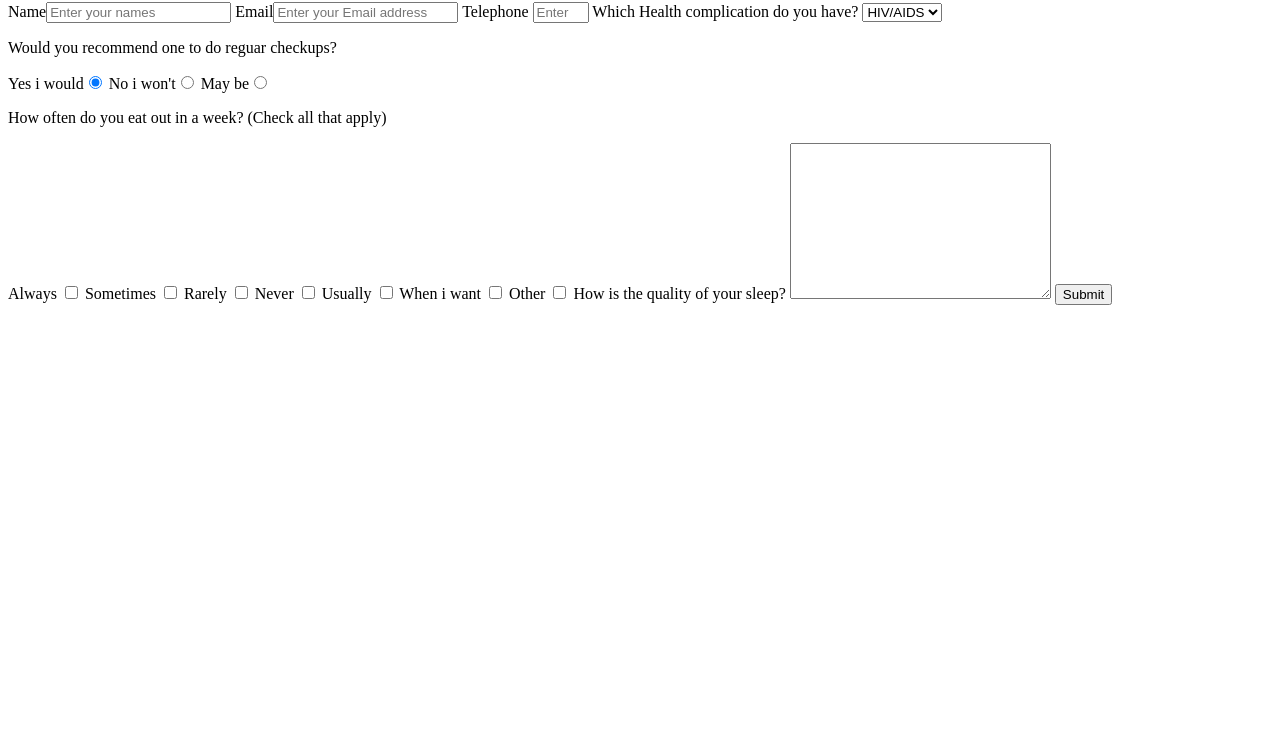
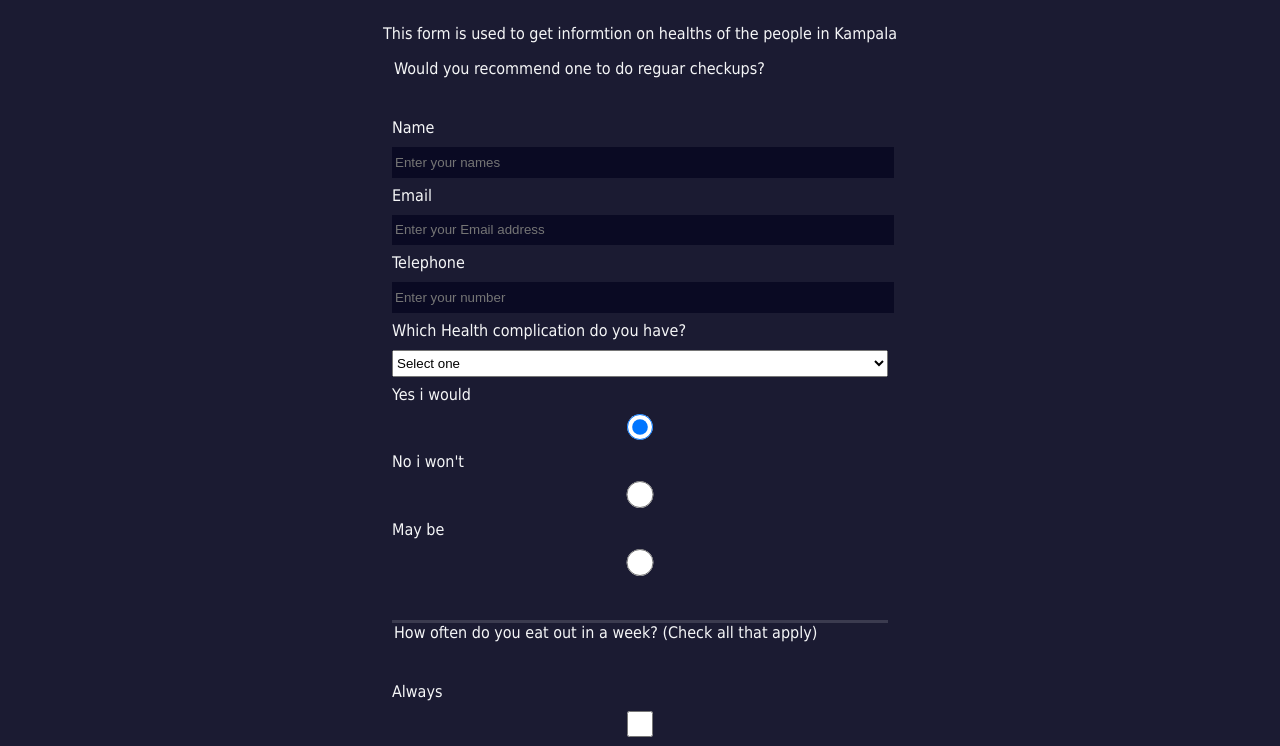
Before and after one commit to kakanyero/freecodecamp, a plain HTML site: page index.html in a window 1280 px wide. Shown: the part 78-824 px from the top of the page. Before the commit the page ends 800 px from the top, so only its background shows below. Drawn offline with Linux system fonts and the light colour scheme.

Commit message:
All the best.. it works

```diff
--- a/index.html
+++ b/index.html
@@ -8,37 +8,44 @@
 </head>
 <body>
     <h1 id="title">Health Survey in Kampala Uganda</h1>
-    <p class="description"></p>
+    <p class="description">This form is used to get informtion on healths of the people in Kampala</p>
     <form action="" id="survey-form">
-        <label id="name-label" for="">Name<input placeholder="Enter your names" type="text" id="name" required/></label>
-        <label id="email-label" for="">Email<input placeholder="Enter your Email address" type="email" id="email" required/></label>
-        <label id="number-label" for="">Telephone <input placeholder="Enter your number" type="number" id="number" max="10" min="5"></label>
-        <label for="">Which Health complication do you have?
-            <select name="" id="dropdown">
-                <option value="">HIV/AIDS</option>
-                <option value="">Malaria</option>
-                <option value="">Obesity</option>
+
+        <fieldset>
+            <label  for="name-label">Name<input id="name-label" name="name-label" placeholder="Enter your names" type="text" id="name" required/></label>
+            <label  for="email-label">Email<input id="email-label" name="email-label" placeholder="Enter your Email address" type="email" id="email" required/></label>
+            <label  for="number-label">Telephone <input id="number-label" name="number-label" placeholder="Enter your number" type="number" id="number" max="10" min="5"></label>
+            <label for="dropdown">Which Health complication do you have?
+            <select name="dropdown" id="dropdown">
+                <option value="" selected>Select one</option>
+                <option value="1">HIV/AIDS</option>
+                <option value="2">Malaria</option>
+                <option value="3">Obesity</option>
             </select>
         </label>
-        <p>Would you recommend one to do reguar checkups?</p>
-        <label>Yes i would<input type="radio" name="yes" checked></label>
-        <label >No i won't<input type="radio" name="no"></label>
-        <label >May be<input type="radio" name="maybe"></label>
+        <!--u give the same name for these elow to make selection of one deselect the other-->
+        <legend>Would you recommend one to do reguar checkups?</legend>
+        <label for="yes">Yes i would<input id="yes" type="radio" name="yes" checked></label>
+        <label for="no">No i won't<input id="no" type="radio" name="yes"></label>
+        <label for="maybe">May be<input id="maybe" type="radio" name="yes"></label>
+        </fieldset>
 
-        <p>How often do you eat out in a week? (Check all that apply)
-            </p>
-        <label >Always <input type="checkbox"></label>
-        <label >Sometimes <input type="checkbox"></label>
-        <label >Rarely <input type="checkbox"></label>
-        <label >Never <input type="checkbox"></label>
-        <label >Usually <input type="checkbox"></label>
-        <label >When i want <input type="checkbox"></label>
-        <label >Other <input type="checkbox"></label>
+    <fieldset>
+        <legend>How often do you eat out in a week? (Check all that apply)</legend>
+        <label for="Always">Always <input id="Always"type="checkbox" name="Always"></label>
+        <label for="Sometimes">Sometimes <input id="Sometimes"type="checkbox" name="Sometimes"></label>
+        <label for="Rarely">Rarely <input id="Rarely" type="checkbox"></label>
+        <label for="Never">Never <input id="Never" type="checkbox" name="Never"></label>
+        <label for="Usually">Usually <input id="Usually" type="checkbox" name="Usually"></label>
+        <label for="When">When i want <input id="When" type="checkbox" name="When"></label>
+        <label for="Other">Other <input id="Other" type="checkbox" name="Other"></label>
+        <!--text area-->
+        <label for="textarea">How is the quality of your sleep?
+            <textarea name="textarea" id="textarea" cols="30" rows="10" placeholder="Enter the sleep quality here..."></textarea>
+        </label>
+        <button type="submit" id="Submit">Submit</button>
+    </fieldset>
 
-        <label for="">How is the quality of your sleep?
-            <textarea name="" id="" cols="30" rows="10"></textarea>
-        </label>
-        <button id="Submit">Submit</button>
 
 
     </form>
--- a/styles.css
+++ b/styles.css
@@ -0,0 +1,56 @@
+body {
+    width: 100%;
+    height: 100vh;
+    margin: 0;
+    background-color: #1b1b32;
+    color: #f5f6f7;
+    font-family: Tahoma;
+    font-size: 16px;
+  }
+
+  h1, p {
+    margin: 1em auto;
+    text-align: center;
+  }
+
+  form {
+    width: 60vw;
+    max-width: 500px;
+    min-width: 300px;
+    margin: 0 auto;
+    padding-bottom: 2em;
+  }
+  fieldset {
+    border: none;
+    padding: 2rem 0;
+    border-bottom: 3px solid #3b3b4f;
+  }
+  fieldset:last-of-type {
+    border-bottom: none;
+  }
+  label {
+    display: block;
+    margin: 0.5rem 0;
+  }
+  input,
+  textarea,
+  select {
+    margin: 10px 0 0 0;
+    width: 100%;
+    min-height: 2em;
+  }
+  input, textarea {
+    background-color: #0a0a23;
+    border: 1px solid #0a0a23;
+    color: #ffffff;
+  }
+  input[type="submit"] {
+    display: block;
+    width: 60%;
+    margin: 1em auto;
+    height: 2em;
+    font-size: 1.1rem;
+    background-color: #3b3b4f;
+    border-color: white;
+    min-width: 300px;
+  }
```
Also changed, not shown: script.js (+1 -136 lines).
